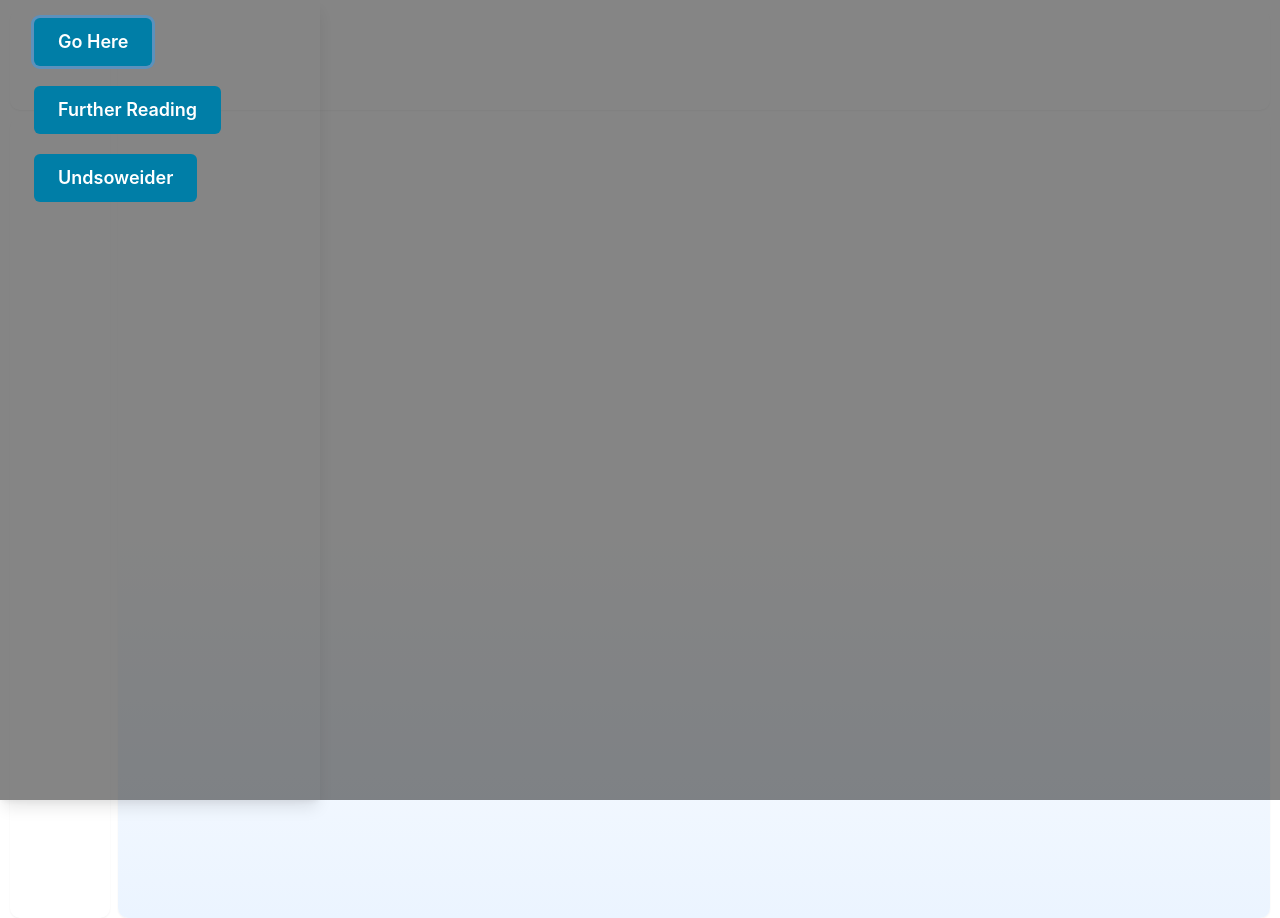
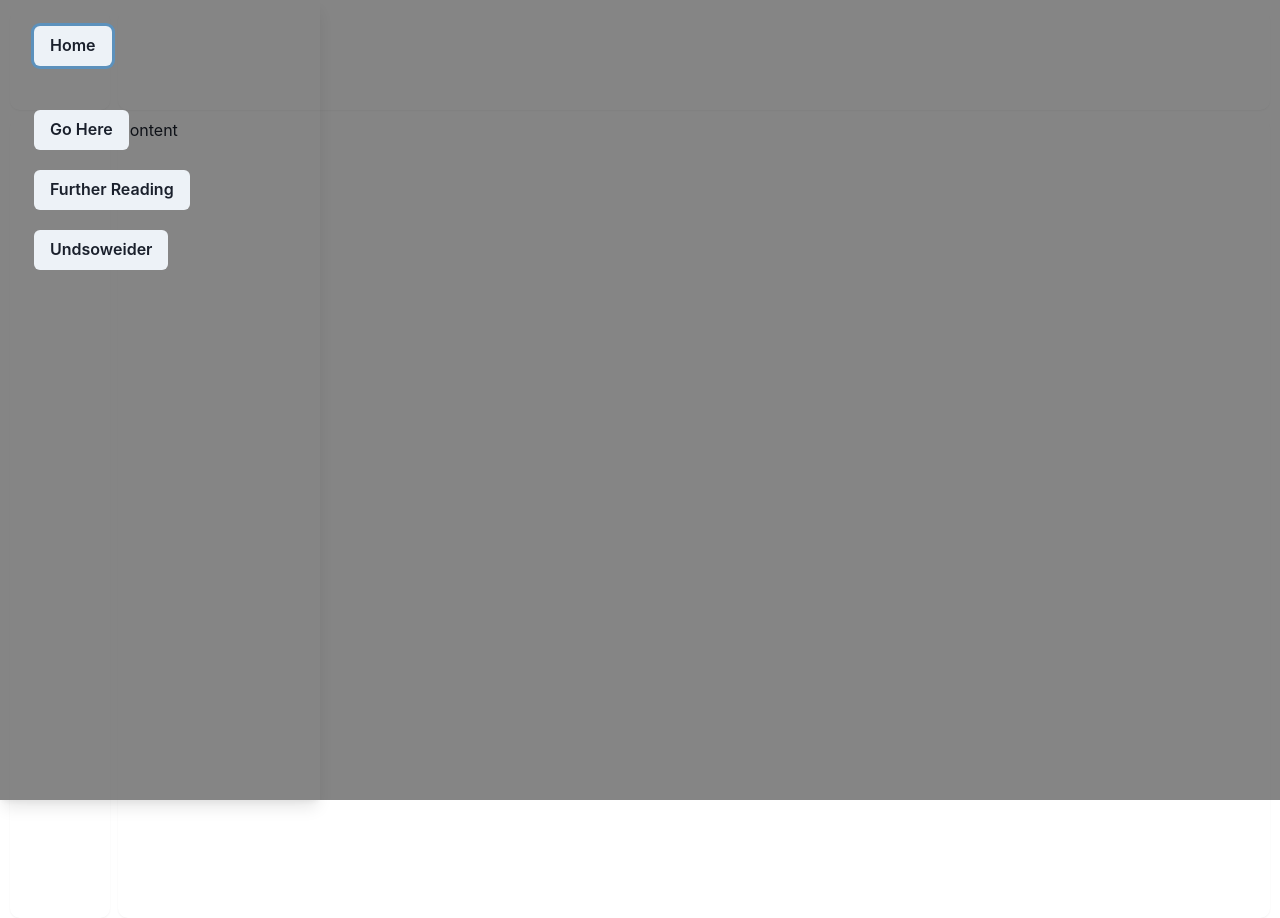
Before and after one commit to DonRomaniello/donromaniello.com, a React (Create React App) app: page / in a window 1280 px wide. Both pictures are taken after a click on the element 60 px from the left and 518 px from the top of the page. Built offline with nearby package versions, Linux system fonts and the light colour scheme.

Commit message:
Color mode experimentation.

```diff
--- a/src/App.js
+++ b/src/App.js
@@ -3,16 +3,17 @@ import {
   ChakraProvider,
   Box,
   Flex,
-  Fade,
-  useDisclosure
+  Text,
+  Button,
+  useDisclosure,
+  useColorMode
 } from '@chakra-ui/react';
 
 import theme from './config/theme'
 
-import { Logo } from './Logo';
-import Navver from './Navver'
-import FadeBar from './FadeBar'
 import NavDrawer from './NavDrawer';
+
+import { ColorModeSwitcher } from './ColorModeSwitcher';
 
 function App() {
 
@@ -26,7 +27,7 @@ function App() {
                                                    'Further Reading',
                                                   'Undsoweider'])
 
-  const { onToggle, isOpen } = useDisclosure()
+  const { isOpen, onToggle } = useDisclosure()
 
   const changeNavOrientation = () => {
    setIsNavverHorizontal(!isNavverHorizontal)
@@ -36,7 +37,7 @@ function App() {
     <ChakraProvider theme={theme}>
       <Box margin='10px' h='100vh'>
       <Flex color='white' gap={divGap}>
-          <Box bg='white'
+          <Box
             w='5vw'
             h='5vw'
             minWidth={navverMinDimension}
@@ -44,11 +45,10 @@ function App() {
             borderRadius="10px"
             shadow='sm'
             >
-
+            <ColorModeSwitcher justifySelf="flex-end" />
           </Box>
 
           <Box
-           bg='white'
            flex='1'
            h='5vw'
            minHeight={navverMinDimension}
@@ -60,9 +60,8 @@ function App() {
 
       <Box w="100%" h={divGap} />
 
-      <Flex color='white' gap={divGap}>
+      <Flex gap={divGap}>
           <Box
-           bg='white'
           // bgGradient='linear(to-l, white, lightBlue.200)'
            w='5vw'
            h='100vh'
@@ -76,7 +75,7 @@ function App() {
           </Box>
           <Box
           //  bg='lightBlue.200'
-           bgGradient='linear(white 50%, lightBlue.200)'
+          //  bgGradient='linear(white 50%, lightBlue.200)'
            h='100vh'
            flex='1'
            borderRadius="10px"
--- a/src/NavDrawer.js
+++ b/src/NavDrawer.js
@@ -38,11 +38,17 @@ function NavDrawer(props) {
         onMouseLeave={onToggle}
         bg="rgba(0, 0, 0, 0)"
         >
-          {/* <DrawerHeader>Create your account</DrawerHeader> */}
+          <DrawerHeader>
+            <Button
+              size='md'
+              margin='10px'
+              >Home
+            </Button>
+          </DrawerHeader>
 
           <DrawerBody>
             {contentLinks.map((content, idx) =>  {
-              return (<NavLinks content={content} id={idx} />)
+              return (<NavLinks key={idx} content={content} id={idx} />)
             })}
           </DrawerBody>
 
--- a/src/NavLinks.js
+++ b/src/NavLinks.js
@@ -14,12 +14,12 @@ function NavLinks (props) {
 
   return (
     <>
-    <div key={idx}>
+    <div>
       <Button
-      size='lg'
+      size='md'
       margin='10px'
-      colorScheme='darkBlue'
-      >{content}</Button>
+      >{content}
+      </Button>
       </div>
     </>
   )
--- a/src/config/theme.js
+++ b/src/config/theme.js
@@ -1,20 +1,27 @@
-// 1. Import `extendTheme`
 import { extendTheme } from "@chakra-ui/react"
 
-// 2. Call `extendTheme` and pass your custom values
 const theme = extendTheme({
+  initialColorMode: 'light',
+  useSystemColorMode: false,
   colors: {
     green: {
       500: '#66A182'
     },
     darkBlue: {
-      500: '#007EA7'
+      500: '#007EA7',
+      700: '#003D52'
     },
     lightBlue: {
       200: '#EBF4FF',
       500: '#BEDCFE'
     },
   },
+
+  // components: {
+  //   Button: {
+  //     bg: '#003D52'
+  //   }
+  // },
 })
 
 export default theme
--- a/src/index.js
+++ b/src/index.js
@@ -5,12 +5,15 @@ import App from './App';
 import reportWebVitals from './reportWebVitals';
 import * as serviceWorker from './serviceWorker';
 
+import theme from './config/theme'
+
 const container = document.getElementById('root');
 const root = ReactDOM.createRoot(container);
 
+
 root.render(
   <StrictMode>
-    <ColorModeScript />
+    <ColorModeScript initialColorMode={theme.config.initialColorMode} />
     <App />
   </StrictMode>
 );
```
